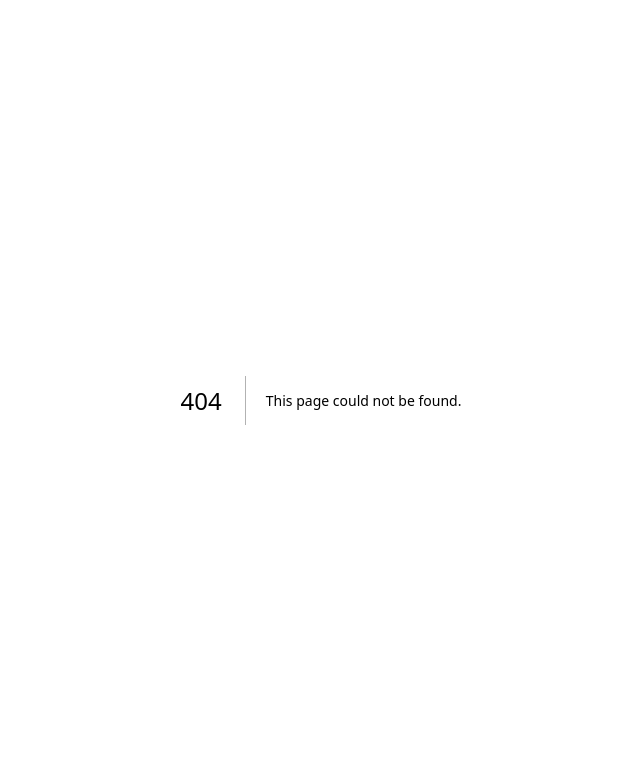
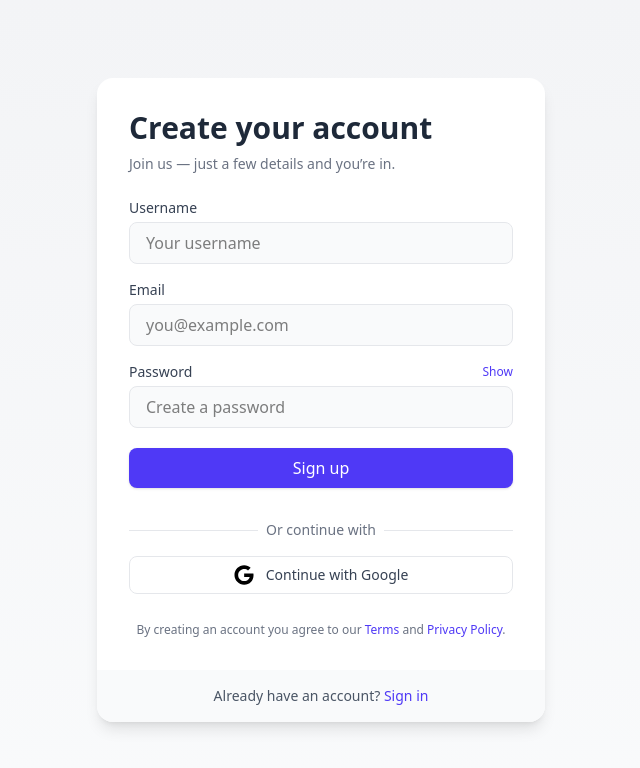
Before and after one commit to zaid-malik123/nextjs-learning-with-mini-project, a Next.js app: page /signup in a window 1280 px wide. Before the commit this address had no page. Shown: the top 768 px of the page, without its empty margins (319-959 px from the left). Built offline with nearby package versions, Linux system fonts and the light colour scheme.

Commit message:
feat: create login and signup page and done with signup page ui

```diff
--- /dev/null
+++ b/src/app/signup/page.tsx
@@ -0,0 +1,91 @@
+"use client"
+import React, { useState } from "react";
+import { FaGoogle } from "react-icons/fa";
+
+export default function Signup() {
+  const [showPassword, setShowPassword] = useState(false);
+
+  return (
+    <div className="min-h-screen flex items-center justify-center bg-gradient-to-b from-gray-100 to-gray-50 p-6">
+      <div className="w-full max-w-md bg-white rounded-2xl shadow-lg overflow-hidden">
+        <div className="p-6 sm:p-8">
+          <h2 className="text-2xl sm:text-3xl font-semibold text-gray-800 mb-2">Create your account</h2>
+          <p className="text-sm text-gray-500 mb-6">Join us — just a few details and you’re in.</p>
+
+          <form className="space-y-4">
+            <div>
+              <label className="block text-sm font-medium text-gray-700 mb-1" htmlFor="username">Username</label>
+              <input
+                id="username"
+                name="username"
+                type="text"
+                placeholder="Your username"
+                className="w-full px-4 py-2 bg-gray-50 border border-gray-200 rounded-lg focus:outline-none focus:ring-2 focus:ring-indigo-300 focus:border-indigo-400 transition"
+              />
+            </div>
+
+            <div>
+              <label className="block text-sm font-medium text-gray-700 mb-1" htmlFor="email">Email</label>
+              <input
+                id="email"
+                name="email"
+                type="email"
+                placeholder="you@example.com"
+                className="w-full px-4 py-2 bg-gray-50 border border-gray-200 rounded-lg focus:outline-none focus:ring-2 focus:ring-indigo-300 focus:border-indigo-400 transition"
+              />
+            </div>
+
+            <div>
+              <div className="flex items-center justify-between mb-1">
+                <label className="block text-sm font-medium text-gray-700" htmlFor="password">Password</label>
+                <button
+                  type="button"
+                  onClick={() => setShowPassword((s) => !s)}
+                  className="text-xs text-indigo-600 hover:underline focus:outline-none"
+                >
+                  {showPassword ? "Hide" : "Show"}
+                </button>
+              </div>
+
+              <input
+                id="password"
+                name="password"
+                type={showPassword ? "text" : "password"}
+                placeholder="Create a password"
+                className="w-full px-4 py-2 bg-gray-50 border border-gray-200 rounded-lg focus:outline-none focus:ring-2 focus:ring-indigo-300 focus:border-indigo-400 transition"
+              />
+            </div>
+
+            <button
+              type="submit"
+              className="w-full mt-1 inline-flex items-center justify-center gap-2 px-4 py-2 rounded-lg bg-indigo-600 text-white font-medium hover:bg-indigo-700 focus:outline-none focus:ring-2 focus:ring-indigo-300 transition shadow-sm"
+            >
+              Sign up
+            </button>
+
+            <div className="relative my-4">
+              <div className="absolute inset-0 flex items-center">
+                <div className="w-full border-t border-gray-200" />
+              </div>
+              <div className="relative flex justify-center text-sm">
+                <span className="px-2 bg-white text-gray-500">Or continue with</span>
+              </div>
+            </div>
+
+            <button
+              type="button"
+              className="w-full inline-flex items-center justify-center gap-3 px-4 py-2 rounded-lg border border-gray-200 bg-white hover:shadow-sm focus:outline-none transition"
+            >
+              <FaGoogle className="h-5 w-5" />
+              <span className="text-sm font-medium text-gray-700">Continue with Google</span>
+            </button>
+
+            <p className="text-xs text-gray-500 mt-3 text-center">By creating an account you agree to our <span className="text-indigo-600">Terms</span> and <span className="text-indigo-600">Privacy Policy</span>.</p>
+          </form>
+        </div>
+
+        <div className="bg-gray-50 p-4 text-center text-sm text-gray-600">Already have an account? <a href="#" className="text-indigo-600 font-medium">Sign in</a></div>
+      </div>
+    </div>
+  );
+}
```
Also changed, not shown: src/app/login/page.tsx (added).
